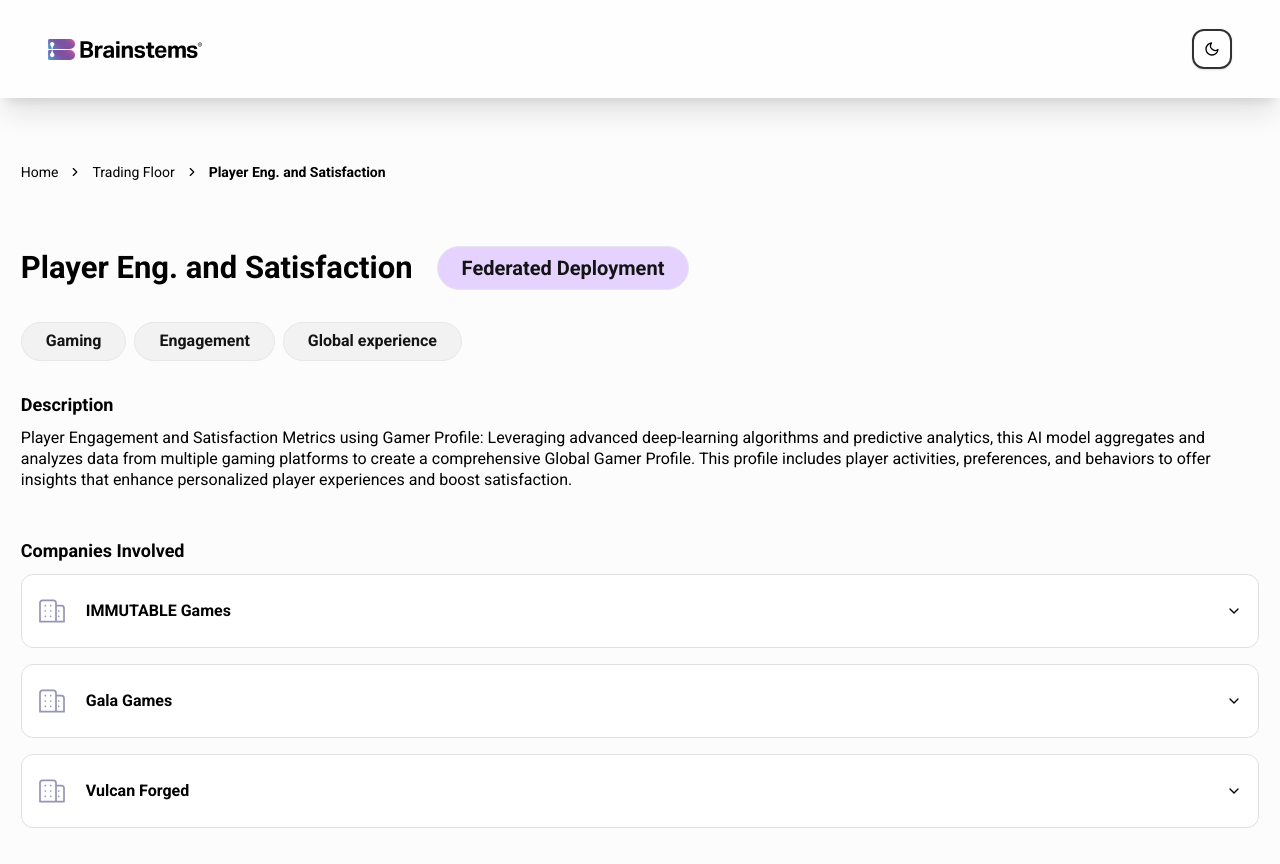
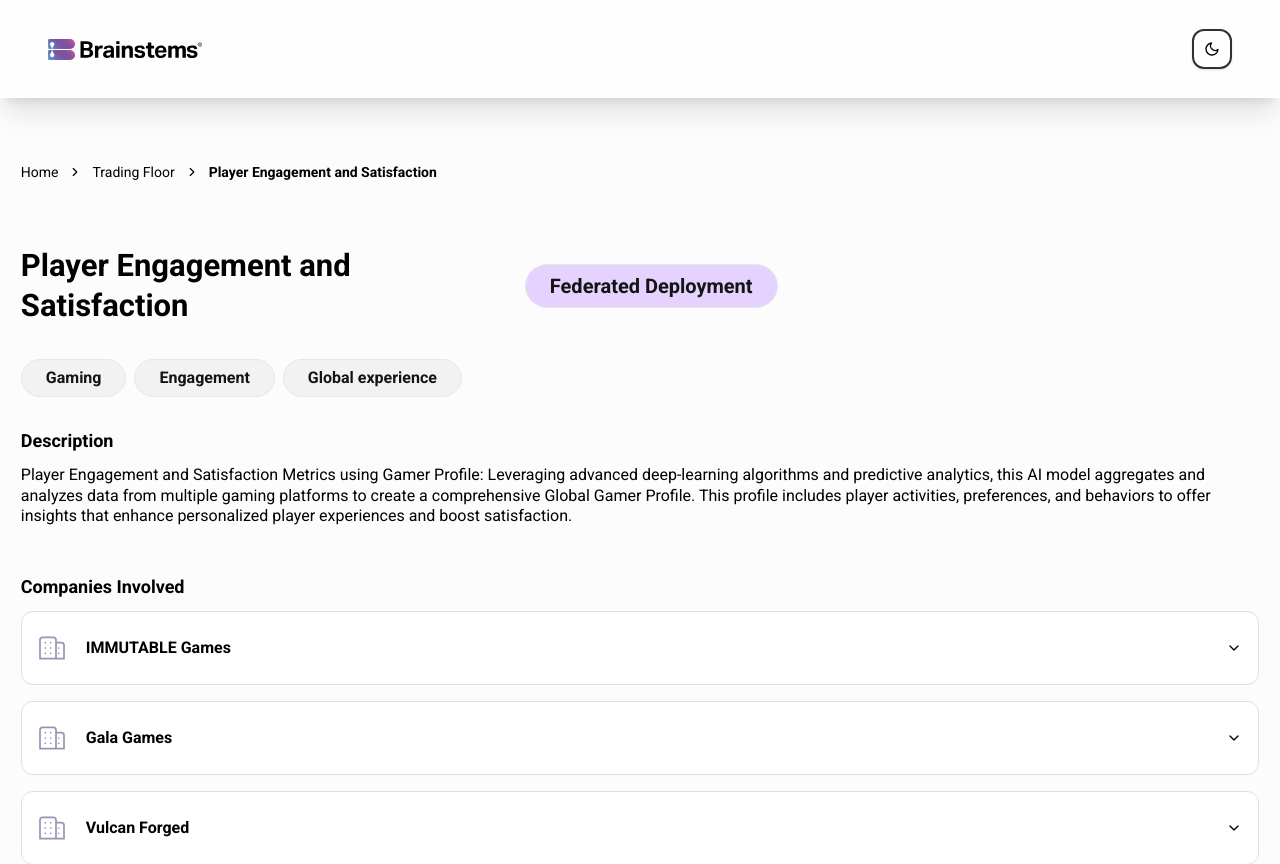
Before and after one commit to brainstems/marketplace-model-share-portal, a Next.js app: page /activations/federated/1 in a window 1280 px wide. Shown: the top 864 px of the page. Built offline with nearby package versions, Linux system fonts and the light colour scheme.

Commit message:
fix styles

```diff
--- a/src/app/(landing)/activations/federated/ActivationFederated.tsx
+++ b/src/app/(landing)/activations/federated/ActivationFederated.tsx
@@ -8,7 +8,7 @@
 const ActivationFederated = ({ view }: Props) => {
   const cardData = [
     {
-      title: "Player Eng. and Satisfaction ",
+      title: "Player Engagement and Satisfaction ",
       type: "Federated",
       subtitle:
         "Player Engagement and Satisfaction Metrics using Gamer Profile:  Leveraging advanced deep-learning algorithms and predictive analytics, this AI model aggregates and analyzes data from multiple gaming platforms to create a comprehensive Global Gamer Profile. This profile includes player activities, preferences, and behaviors to offer insights that enhance personalized player experiences and boost satisfaction. ",
@@ -61,7 +61,7 @@
       subtitle:
         "Our drink distribution process is designed for efficiency and customer satisfaction. We maintain a well-organized inventory and use advanced logistics to deliver quality beverages to your doorstep, all while keeping sustainability in mind.",
       tags: ["Food service", "ACME+8", "Delivery", "More"],
-      neurons:2,
+      neurons: 2,
       expectedOutcomes: "+$153.000",
       availableShares: 1500,
       pricePerShare: "4.5 $STEMS",
@@ -109,7 +109,7 @@
       subtitle:
         "Coordinate orders seamlessly to improve fulfillment and operational efficiency.",
       tags: ["Food service", "ACME+8", "Delivery", "More"],
-      neurons:3,
+      neurons: 3,
       expectedOutcomes: "+$1200",
       availableShares: 894,
       pricePerShare: "4.5 $STEMS",
@@ -133,7 +133,7 @@
     <div
       className={`boxCards pr-2 relative max-h-[50rem] overflow-hidden overflow-y-scroll pb-[2rem] px-1 ${
         view === "box"
-       ? "grid grid-cols-1 2sm:grid-cols-2 lg:grid-cols-3 3xl:grid-cols-4 gap-4"
+          ? "grid grid-cols-1 2sm:grid-cols-2 lg:grid-cols-3 3xl:grid-cols-4 gap-4"
           : "flex flex-col gap-8"
       }`}
     >
@@ -156,7 +156,7 @@
                         {card.type}
                       </span>
                     </div>
-                    <span className="font-semibold text-[16px]">
+                    <span className="font-semibold text-[19px]">
                       {card.title}
                     </span>
                     <p className="text-sm mb-4 text-[#141414] dark:text-[#d6d6d6] descriptionCardList w-full h-full ">
@@ -215,9 +215,7 @@
               </>
             ) : (
               <div className="flex flex-col justify-between h-full">
-               <span className="font-semibold text-[19px]">
-                {card.title}
-              </span>
+                <span className="font-semibold text-[19px]">{card.title}</span>
                 <div className="flex justify-between gap-2 w-full flex-nowrap ">
                   <span className="bg-[#E6D2FF] dark:bg-[#c7bcf0] text-sm font-semibold text-[#141414] dark:text-[#141414] px-2 flex justify-center items-center w-[6rem] h-[1.8rem] py-1 rounded-full">
                     {card.type}
@@ -241,7 +239,12 @@
                     </span>
                   )}
                 </div>
-                <div className="flex justify-between text-sm mb-2 items-start w-full">
+                <div
+                  className={`flex justify-between text-sm  items-start w-full ${
+                    view !== "list"
+                      && " border-t pt-3 dark:border-[#353535]"
+                  }   `}
+                >
                   <div className="flex flex-col justify-between  gap-[.4rem] items-center text-center w-full text-[17px] font-semibold">
                     {card.neurons}
                     <span className="text-[15px] font-normal text-[#818181] dark:text-[#c5c5c5] leading-[130%]">
--- a/src/app/(landing)/activations/federated/[id]/components/dataNames.json
+++ b/src/app/(landing)/activations/federated/[id]/components/dataNames.json
@@ -1,7 +1,7 @@
 [
   {
     "id": 1,
-    "name": "Player Eng. and Satisfaction",
+    "name": "Player Engagement and Satisfaction",
     "type": "federated"
   },
   {
--- a/src/app/(landing)/activations/single/ActivationSingle.tsx
+++ b/src/app/(landing)/activations/single/ActivationSingle.tsx
@@ -8,7 +8,7 @@
 const ActivationSingle = ({ view }: Props) => {
   const cardData = [
     {
-      title: "Player Eng. and Satisfaction ",
+      title: "Player Engagement and Satisfaction ",
       type: "Single",
       running: true,
       subtitle:
--- a/src/app/(landing)/activations/single/[id]/components/dataNames.json
+++ b/src/app/(landing)/activations/single/[id]/components/dataNames.json
@@ -1,7 +1,7 @@
 [
     {
       "id": 1,
-      "name": "Player Eng. and Satisfaction",
+      "name": "Player Engagement and Satisfaction",
       "type": "single"
     },
     {
```
